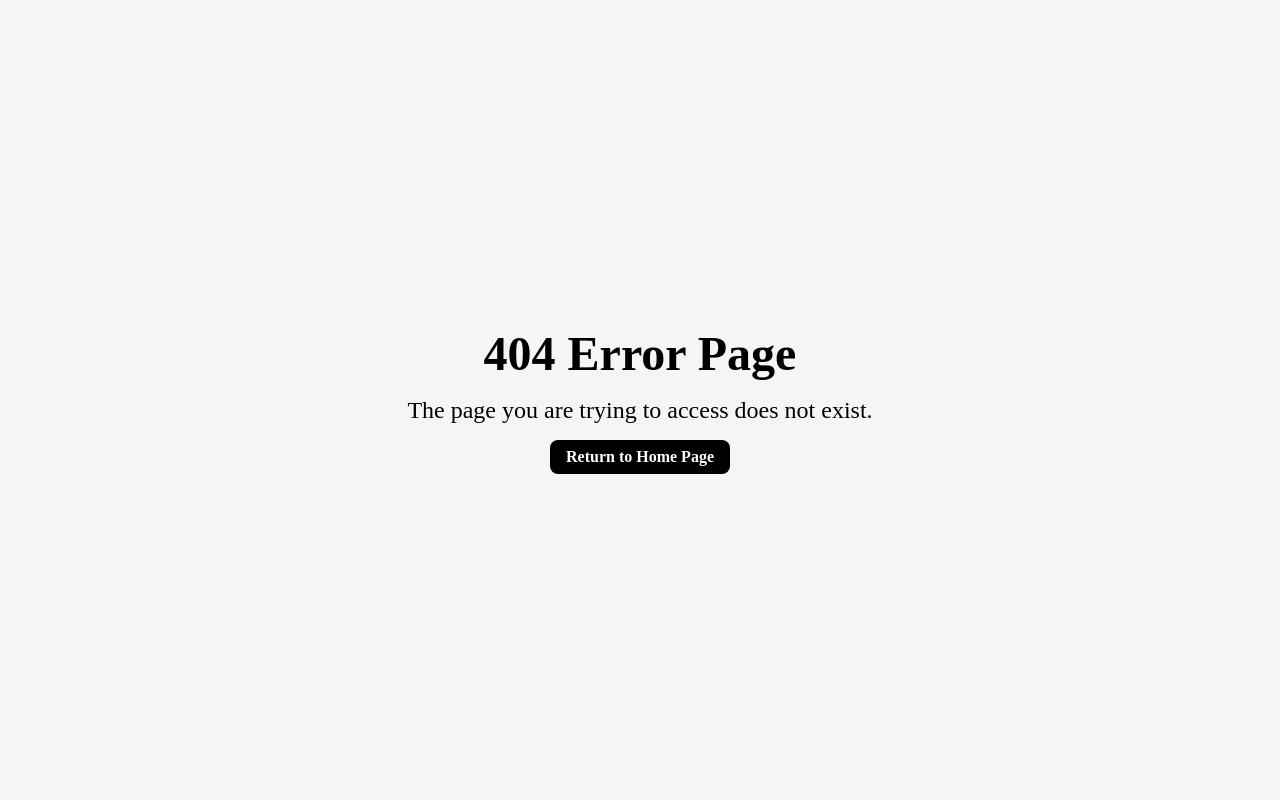
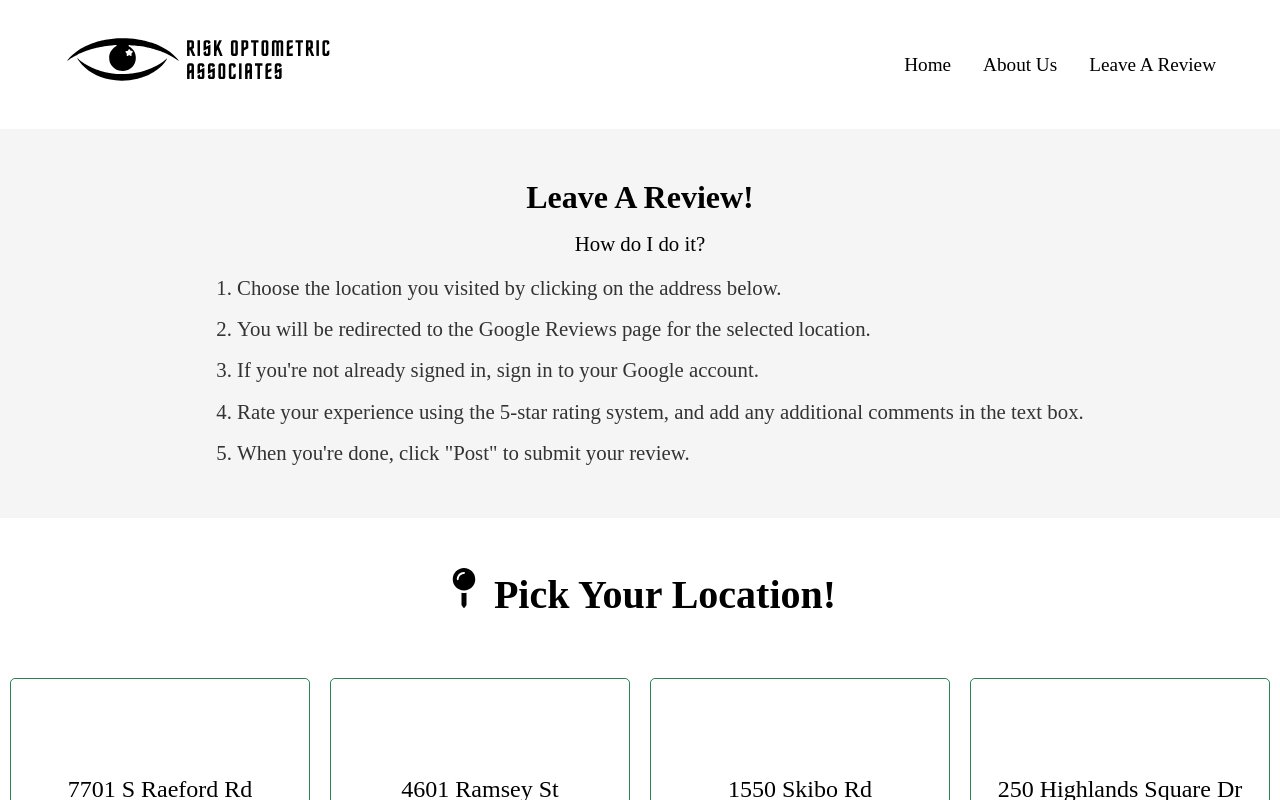
Before and after one commit to grantrisk/risk-optometric-associates, a Next.js app: page /review in a window 1280 px wide. Before the commit this address had no page. Built offline with nearby package versions, Linux system fonts and the light colour scheme; a web font is replaced by a local one.

Commit message:
added socials and review tab

```diff
--- a/components/Container.tsx
+++ b/components/Container.tsx
@@ -6,6 +6,8 @@ import React, { useEffect, useState } from "react";
 import Image from "next/image";
 import logo from "@/public/risk-optometric-associates-horizontal.svg";
 import { FaArrowUp } from "react-icons/fa";
+import instagramLogo from "@/public/images/icons/instagram.svg";
+import facebookLogo from "@/public/images/icons/facebook.svg";
 
 function ScrollToTopButton() {
   const [isVisible, setIsVisible] = useState(false);
@@ -106,6 +108,7 @@ export default function Container(props) {
           <ul>
             <NavItem href="/" text="Home" closeMenu={closeMenu} />
             <NavItem href="/about-us" text="About Us" closeMenu={closeMenu} />
+            <NavItem href="/review" text="Leave A Review" closeMenu={closeMenu} />
           </ul>
         </div>
       </nav>
@@ -121,11 +124,25 @@ export default function Container(props) {
                 <a href="tel:910-527-9517">(910) 527-9517</a>
               </p>
             </div>
+            <div className={styles.copyright}>
+              <p>
+                &copy; {new Date().getFullYear()} Risk Optometric Associates. All Rights Reserved.
+              </p>
+            </div>
           </div>
-          <div className={styles.copyright}>
-            <p>
-              &copy; {new Date().getFullYear()} Risk Optometric Associates. All Rights Reserved.
-            </p>
+          <div className={styles.footerRight}>
+            <div className={styles.social}>
+              <NextLink
+                href="https://www.instagram.com/riskoptometricassociates/"
+                passHref
+                target="_blank"
+              >
+                <Image src={instagramLogo} alt="Risk Optometric Associates Instagram" height={50} />
+              </NextLink>
+              <NextLink href="https://www.facebook.com/nceyedocs.roa" passHref target="_blank">
+                <Image src={facebookLogo} alt="Risk Optometric Associates Facebook" height={50} />
+              </NextLink>
+            </div>
           </div>
         </div>
       </footer>
--- /dev/null
+++ b/pages/review.tsx
@@ -0,0 +1,125 @@
+import Container from "@/components/Container";
+import styles from "@/styles/Review.module.css";
+import Head from "next/head";
+import { FaMapPin } from "react-icons/fa";
+
+export default function Home() {
+  return (
+    <>
+      <Head>
+        <title>Risk Optometric Associates</title>
+        <meta name="description" content="Risk Optometrics Associates Eye Care Practice" />
+        <meta name="viewport" content="width=device-width, initial-scale=1" />
+        <link rel="icon" href="/favicon.ico" />
+      </Head>
+      <Container>
+        <main>
+          <div className={styles.headSection}>
+            <h1>Leave A Review!</h1>
+            <p>How do I do it?</p>
+            <ol>
+              <li>Choose the location you visited by clicking on the address below.</li>
+              <li>You will be redirected to the Google Reviews page for the selected location.</li>
+              <li>If you&apos;re not already signed in, sign in to your Google account.</li>
+              <li>
+                Rate your experience using the 5-star rating system, and add any additional comments
+                in the text box.
+              </li>
+              <li>When you&apos;re done, click &quot;Post&quot; to submit your review.</li>
+            </ol>
+          </div>
+
+          <div className={styles.locationSection}>
+            <h2>
+              <FaMapPin /> Pick Your Location!
+            </h2>
+            <div className={styles.location}>
+              <ul>
+                <li>
+                  <a
+                    href="https://g.page/r/CdVVPPZLcXOcEAI/review"
+                    target="_blank"
+                    rel="noopener noreferrer"
+                  >
+                    <p>7701 S Raeford Rd</p>
+                    <p>Fayetteville, NC 28304</p>
+                  </a>
+                </li>
+                <li>
+                  <a
+                    href="https://g.page/r/CSZgC4_9rh6TEAI/review"
+                    target="_blank"
+                    rel="noopener noreferrer"
+                  >
+                    <p>4601 Ramsey St</p>
+                    <p>Fayetteville, NC 28311</p>
+                  </a>
+                </li>
+                <li>
+                  <a
+                    href="https://g.page/r/CSlE1NhW0rY5EAI/review"
+                    target="_blank"
+                    rel="noopener noreferrer"
+                  >
+                    <p>1550 Skibo Rd</p>
+                    <p>Fayetteville, NC 28303</p>
+                  </a>
+                </li>
+                <li>
+                  <a
+                    href="https://g.page/r/CQO9fQZekUw1EAI/review"
+                    target="_blank"
+                    rel="noopener noreferrer"
+                  >
+                    <p>250 Highlands Square Dr</p>
+                    <p>Hendersonville, NC 28792</p>
+                  </a>
+                </li>
+                <li>
+                  <a
+                    href="https://g.page/r/Cd0P3n_HeJfuEAI/review"
+                    target="_blank"
+                    rel="noopener noreferrer"
+                  >
+                    <p>601 Souter Pl</p>
+                    <p>Fort Bragg, NC 28307</p>
+                  </a>
+                </li>
+                <li>
+                  <a
+                    href="https://g.page/r/CdM6CFHKIV65EAI/review"
+                    target="_blank"
+                    rel="noopener noreferrer"
+                  >
+                    <p>3030 N Main St</p>
+                    <p>Hope Mills, NC 28348</p>
+                  </a>
+                </li>
+                <li>
+                  <a
+                    href="https://g.page/r/CRK7iBJjk_doEAI/review"
+                    target="_blank"
+                    rel="noopener noreferrer"
+                  >
+                    <p>2025 N Marine Blvd</p>
+                    <p>Jacksonville, NC 28546</p>
+                  </a>
+                </li>
+                <li>
+                  <a
+                    href="https://g.page/r/CRdddoW2aaZ_EAI/review"
+                    target="_blank"
+                    rel="noopener noreferrer"
+                  >
+                    <p>250 Turner St</p>
+                    <p>Aberdeen, NC 28315</p>
+                  </a>
+                </li>
+              </ul>
+            </div>
+          </div>
+        </main>
+      </Container>
+    </>
+  );
+}
--- a/styles/Nav.module.css
+++ b/styles/Nav.module.css
@@ -100,10 +100,16 @@
   border-top: 2px solid #8e8e8e;
 }
 
+.footerContent {
+  display: flex;
+  justify-content: space-between;
+  align-items: flex-start;
+  gap: 1rem;
+}
+
 .footerLeft {
   flex: 1;
-  max-width: 350px;
-  margin-bottom: 1rem;
+  max-width: 50%;
 }
 
 .footerLeft h3 {
@@ -128,6 +134,18 @@
 
 .emergency a {
   color: rgb(195, 0, 0);
+}
+
+.copyright {
+  margin-top: 1rem;
+}
+
+.footerRight {
+  flex: 1;
+  max-width: 50%;
+  display: flex;
+  flex-direction: column;
+  align-items: flex-end;
 }
 
 @media (max-width: 768px) {
@@ -198,7 +216,10 @@
 
   .footerContent {
     flex-direction: column;
-    align-items: center;
+  }
+
+  .footerLeft, .footerRight {
+    max-width: 100%;
   }
 }
 
--- /dev/null
+++ b/styles/Review.module.css
@@ -0,0 +1,147 @@
+/* ------- Head Section ------- */
+
+.headSection {
+  background-color: #f5f5f5;
+  display: flex;
+  justify-content: center;
+  align-items: center;
+  flex-direction: column;
+  padding: 50px 0;
+}
+
+.headSection p {
+  text-align: center;
+  font-size: 1.3rem;
+  font-weight: 400;
+  margin: 1rem 0;
+}
+
+.headSection ol {
+  margin: 0;
+  padding-left: 20px;
+  color: #333;
+  font-size: 1.3rem;
+  line-height: 1.5;
+  list-style-position: inside;
+}
+
+.headSection li {
+  margin-bottom: 10px;
+}
+
+.headSection li:last-child {
+  margin-bottom: 0;
+}
+
+/* ------- Location Section ------- */
+
+.locationSection {
+  background-color: #fff;
+  padding: 50px 0;
+}
+
+.locationSection h2 {
+  text-align: center;
+  font-size: 2.5rem;
+  font-weight: 700;
+  margin-bottom: 50px;
+}
+
+.locationSection p {
+  text-align: center;
+  font-size: 1.5rem;
+  font-weight: 400;
+  margin: 0;
+}
+
+.locationSection p:first-child {
+  margin-bottom: 50px;
+}
+
+.location ul {
+  display: flex;
+  justify-content: center;
+  flex-wrap: wrap;
+}
+
+.location li {
+  width: 300px;
+  height: 300px;
+  margin: 10px;
+  border: 1px solid #2b8351;
+  border-radius: 5px;
+  display: flex;
+  justify-content: center;
+  align-items: center;
+  flex-direction: column;
+}
+
+.location li a {
+  display: flex;
+  align-items: center;
+  justify-content: center;
+  flex-direction: column;
+  width: 100%;
+  height: 100%;
+  padding: 1rem;
+}
+
+@media (max-width: 768px) {
+  .locationSection p {
+    padding: 0 20px;
+  }
+
+  .location li {
+    width: 150px;
+    height: 100px;
+  }
+
+  .location li a {
+    display: flex;
+    align-items: center;
+    justify-content: center;
+    flex-direction: column;
+    width: 100%;
+    height: 100%;
+    padding: 1rem;
+  }
+
+  .location li a p {
+    font-size: 0.7rem;
+    margin: 0;
+  }
+
+  .location li a p:first-child {
+    margin-bottom: 10px;
+  }
+}
+
+@media (prefers-color-scheme: dark) {
+  .headSection {
+    background-color: #2b2b2b;
+  }
+
+  .headSection p {
+    color: #fff;
+  }
+
+    .headSection ol {
+        color: #fff;
+    }
+
+  .locationSection {
+    background-color: #1f1f1f;
+  }
+
+  .locationSection h2 {
+    color: #fff;
+  }
+
+  .locationSection p {
+    color: #fff;
+  }
+
+  .location li {
+    border: 1px solid #fff;
+  }
+}
```
Also changed, not shown: styles/Home.module.css (+7 -5 lines), public/images/icons/facebook.svg (added), public/images/icons/instagram.svg (added).
